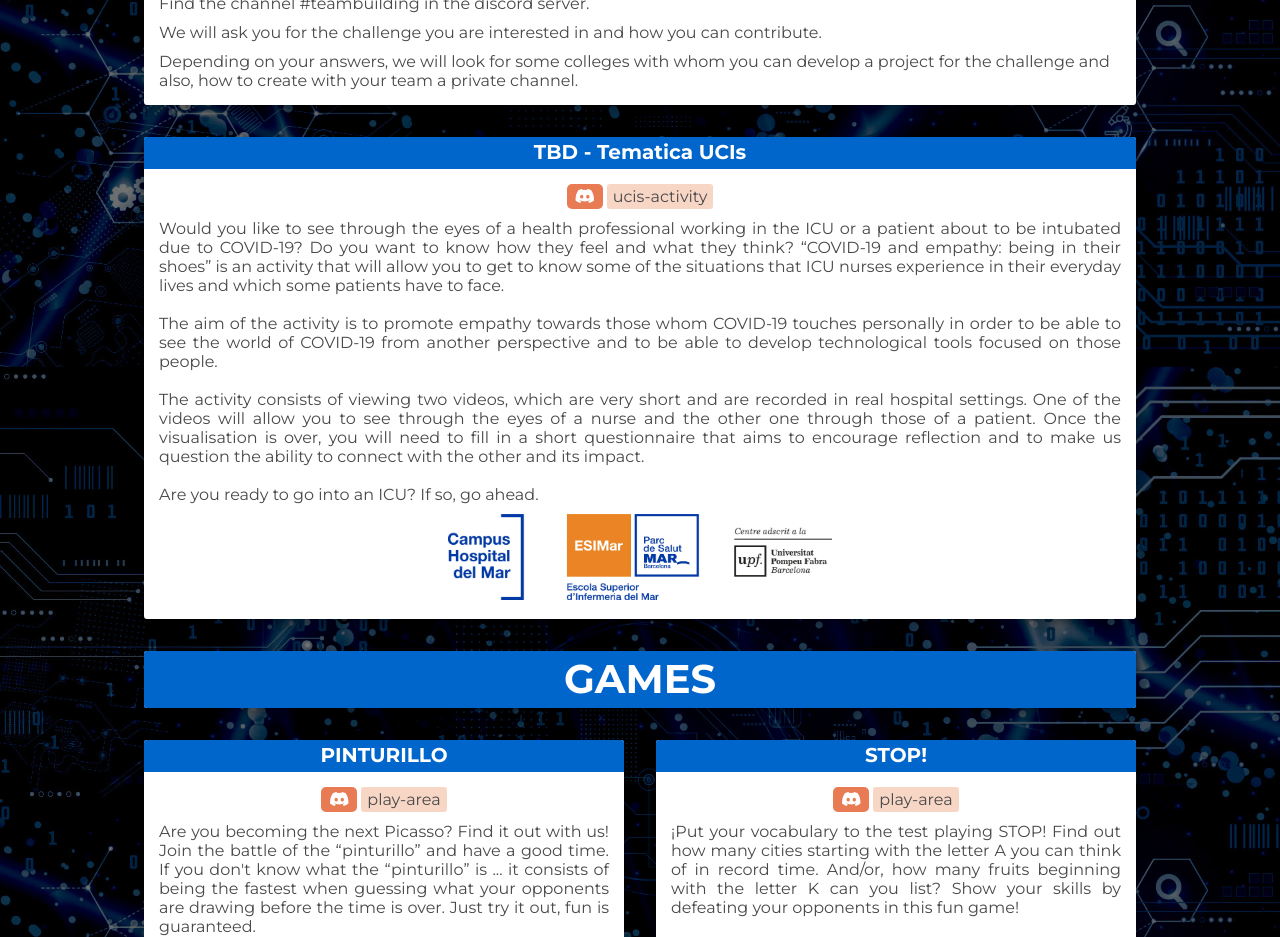
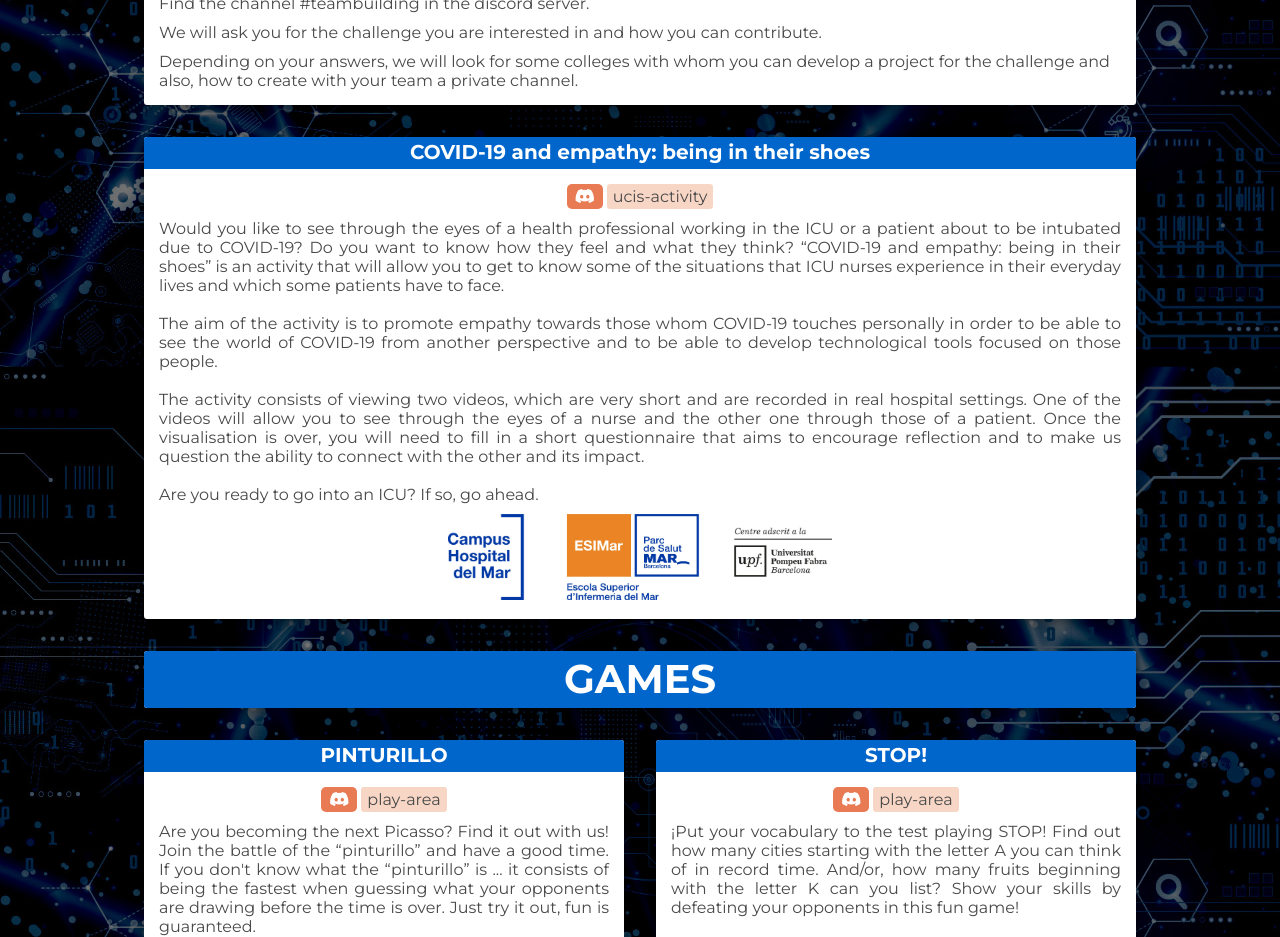
Before and after one commit to EncryptEx/bits-live, a Vue app: page /activities in a window 1280 px wide. Shown: the part 1340-2277 px from the top of the page. Built offline with nearby package versions, Linux system fonts and the light colour scheme.

Commit message:
corrected typo

```diff
--- a/src/views/Activities.vue
+++ b/src/views/Activities.vue
@@ -67,7 +67,7 @@
         </div>
       </div>
       <div class="panel large">
-        <h1>TBD - Tematica UCIs</h1>
+        <h1>COVID-19 and empathy: being in their shoes</h1>
         <div>
           <div class="margin-bottom text-centered">
             <p class="icon"><i class="fab fa-discord" aria-hidden="true"></i></p>
```
